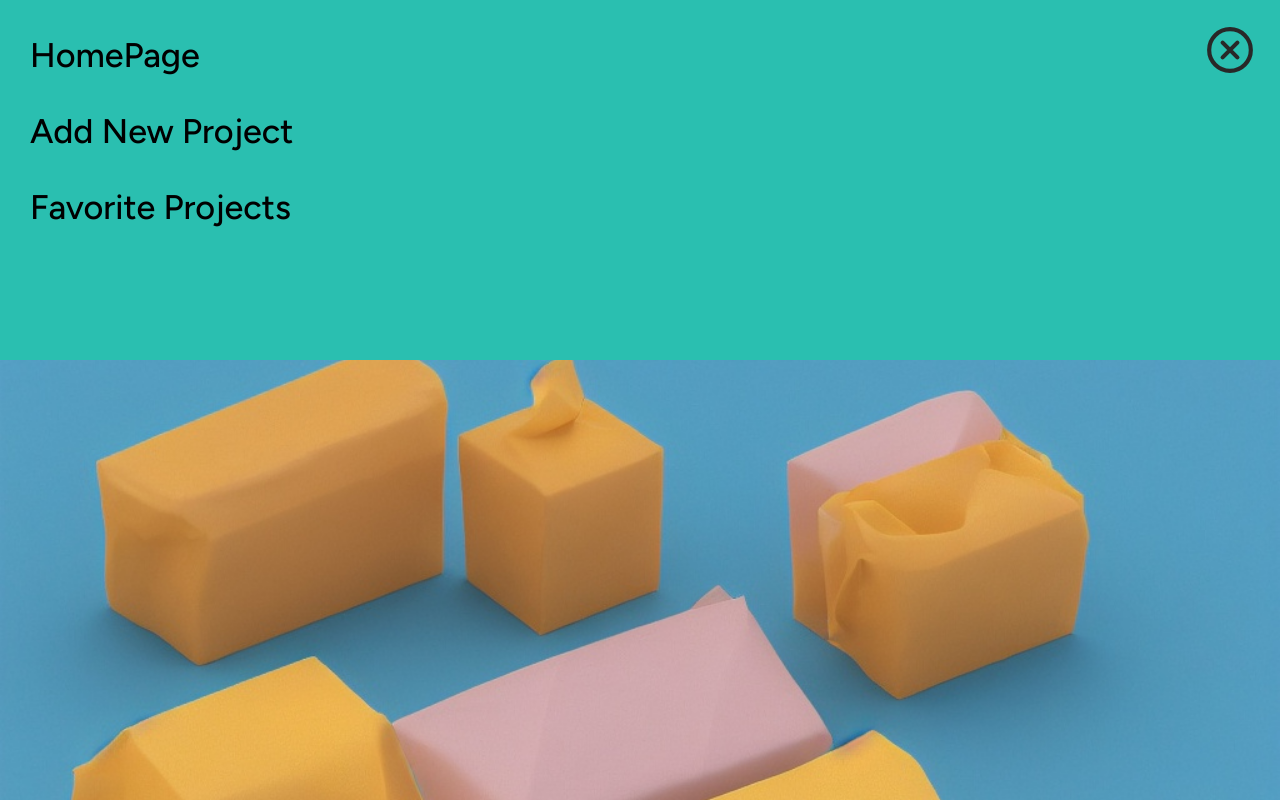
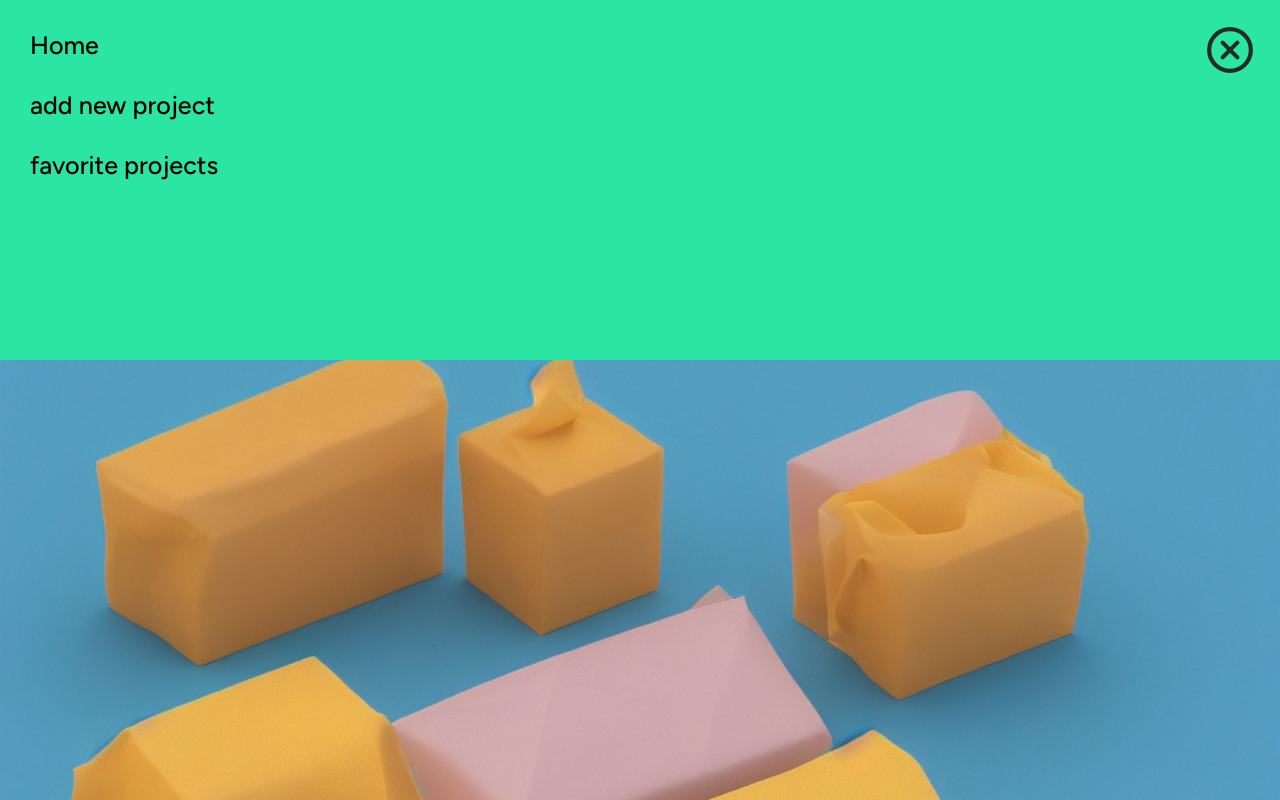
Before and after one commit to jana-scheidemann/DIY-App, a Next.js app: page /projects/beeswax-wrap in a window 1280 px wide. Both pictures are taken after a click on the element 1230 px from the left and 52 px from the top of the page. Shown: the top 800 px of the page. Built offline with nearby package versions, Linux system fonts and the light colour scheme.

Commit message:
improve color contrast, delete not used component

```diff
--- a/components/Navigation.js
+++ b/components/Navigation.js
@@ -46,16 +46,16 @@ export default function Navigation({ onAddProject }) {
             />
           </StyledNavigationMenu>
           <StyledNavigationLink href="/" onClick={toggleNavigation}>
-            HomePage
+            Home
           </StyledNavigationLink>
           <StyledNavigationLink href="/" onClick={toggleAddModal}>
-            Add New Project
+            add new project
           </StyledNavigationLink>
           <StyledNavigationLink
             href="/projects/favorites"
             onClick={toggleNavigation}
           >
-            Favorite Projects
+            favorite projects
           </StyledNavigationLink>
         </StyledNavigationMenuBar>
       )}
@@ -98,11 +98,9 @@ const StyledNavigationMenuBar = styled.nav`
 const StyledNavigationLink = styled(Link)`
   color: var(--menu-color);
   text-decoration: none;
-  margin: 20px 0 0 20px;
-  padding-top: 10px;
-  font-size: 1.9em;
+  font-size: 1.4em;
   font-weight: 500;
-  margin: 25px 0px 0px 30px;
+  margin: 30px 0px 0px 30px;
 `;
 
 const StyledNavigationMenu = styled.div`
--- a/components/StyledComponents/StyledButton.js
+++ b/components/StyledComponents/StyledButton.js
@@ -15,6 +15,11 @@ export const StyledButton = styled.button`
   margin: 5px;
   box-shadow: 0 2px 4px rgba(0, 0, 0, 0.1);
   cursor: pointer;
+
+  &:hover {
+    background-color: var(--button-text);
+    color: var(--button-background);
+  }
 `;
 
 export const StyledButtonReset = styled.input`
--- a/styles.js
+++ b/styles.js
@@ -15,7 +15,7 @@ export default createGlobalStyle`
 
     --search-menu-background: #6c74d5;
     --search-menu-text: #282828;
-    --burger-menu-background: #2abfb0;
+    --burger-menu-background: #2AE6A2;
     --burger-menu-text: #282828;
 
     --modal-background: rgba(0, 0, 0, 0.5);
```
Also changed, not shown: components/StyledComponents/StyledButtons.js (deleted, +0 -29 lines).
